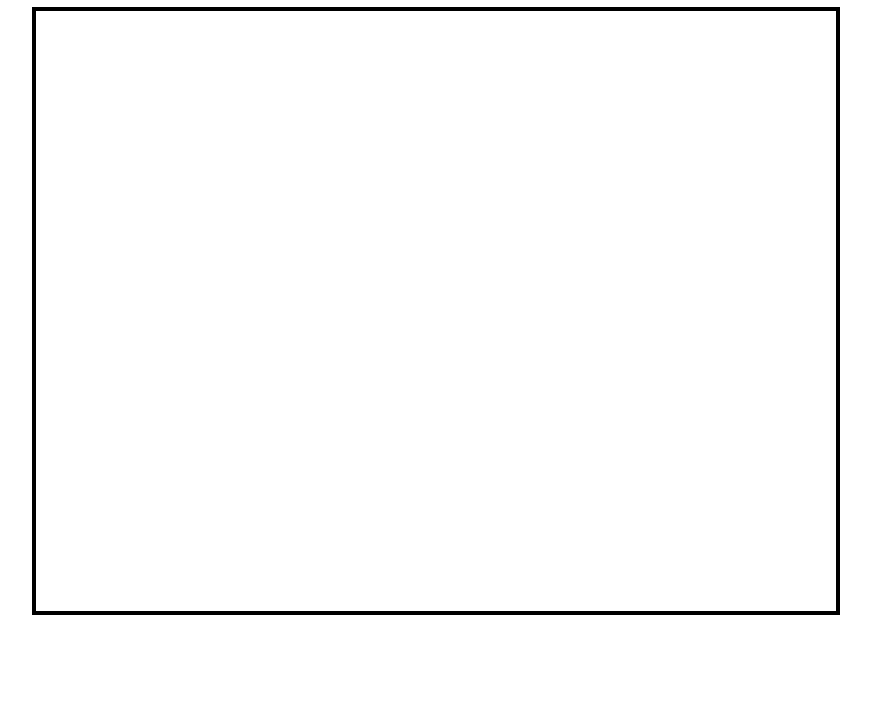
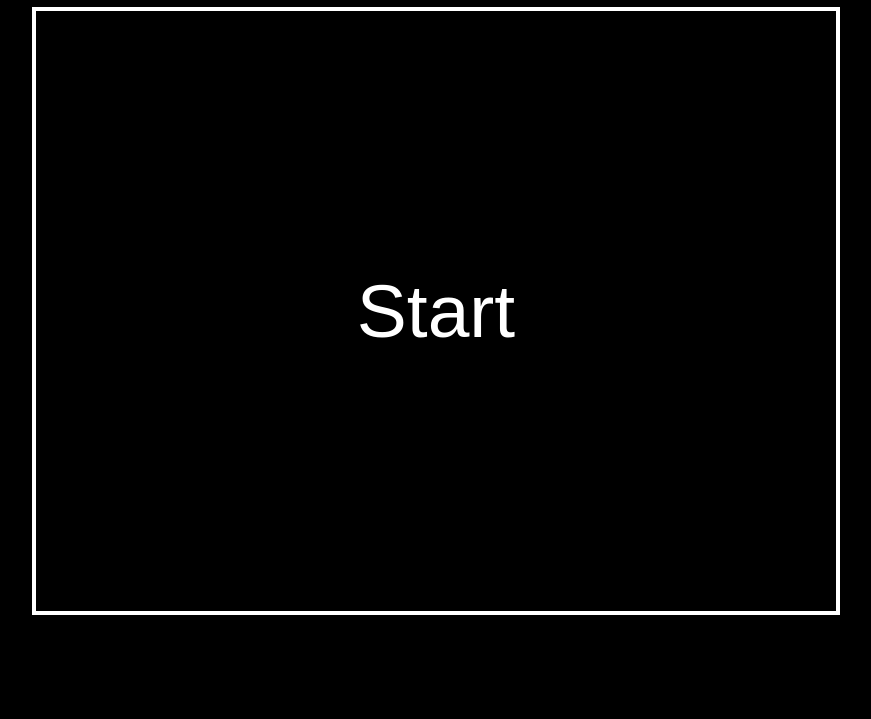
Before and after one commit to alangd707/First-Idea-Game, a plain HTML site: page index.html in a window 1280 px wide. Shown: the part 81-800 px from the top of the page, without its empty margins (212-1083 px from the left). Drawn offline with Linux system fonts and the light colour scheme.

Commit message:
Added some needed things

```diff
--- a/index.html
+++ b/index.html
@@ -5,28 +5,15 @@
         <meta http-equiv="X-UA-Compatible" content="IE=edge">
         <meta name="viewport" content="width=device-width, initial-scale=1.0">
         <title>Document</title>
-        <style>
-            body {
-                display: flex;
-                height: 100%;
-                width: 100%;
-                background: #fff;
-                flex-direction: column;
-                align-items: center;
-                align-items: center;
-                overflow: hidden;
-            }
-            .screen {
-                border: 4px solid black;
-                width: 800px;
-                height: 600px;
-            }
-        </style>
+        <link rel="stylesheet" href="style.css">
     </head>
     <body>
         <h1>Wordle RPG</h1>
-        <canvas id="gameArea" class="screen" style="display:none;"></canvas>
-        <div id="start" class="screen" style="display:block;"></div>
+        <canvas id="gameArea" class="screen" style="display:none;" width="800" height="600"></canvas>
+        <div id="startMenu" class="screen">
+            <button id="startButton" onclick="startGame()">Start</button>
+        </div>
+
         <script src="index.js"></script>
     </body>
 </html>
--- a/index.js
+++ b/index.js
@@ -1,2 +1,24 @@
 const canvas = document.getElementById('gameArea')
 const ctx = canvas.getContext('2d')
+
+function startGame() {
+    document.getElementById('startMenu').style.display = 'none'
+    canvas.style.display = 'block'
+    drawButton(healthBar)
+}
+
+let healthBar = {
+    x: 50,
+    y: 50,
+    width: 80,
+    height: 20,
+    color: "red"
+}
+
+function drawButton(name) {
+    ctx.fillStyle = name.color;
+    ctx.fillRect(name.x,name.y,name.width,name.height)
+    ctx.strokeStyle = "white";
+    ctx.lineWidth = 4
+    ctx.strokeRect(name.x, name.y, name.width, name.height)
+}
--- a/style.css
+++ b/style.css
@@ -0,0 +1,29 @@
+* {
+    color: white;
+}
+body {
+    display: flex;
+    height: 100%;
+    width: 100%;
+    background: #000;
+    flex-direction: column;
+    align-items: center;
+    align-items: center;
+    overflow: hidden;
+}
+.screen {
+    border: 4px solid white;
+    width: 800px;
+    height: 600px;
+}
+#startMenu {
+    display: flex;
+    justify-content: center;
+    align-items: center;
+}
+#startButton {
+    display: block;
+    background: black;
+    border: none;
+    font-size: 75px;
+}
```
